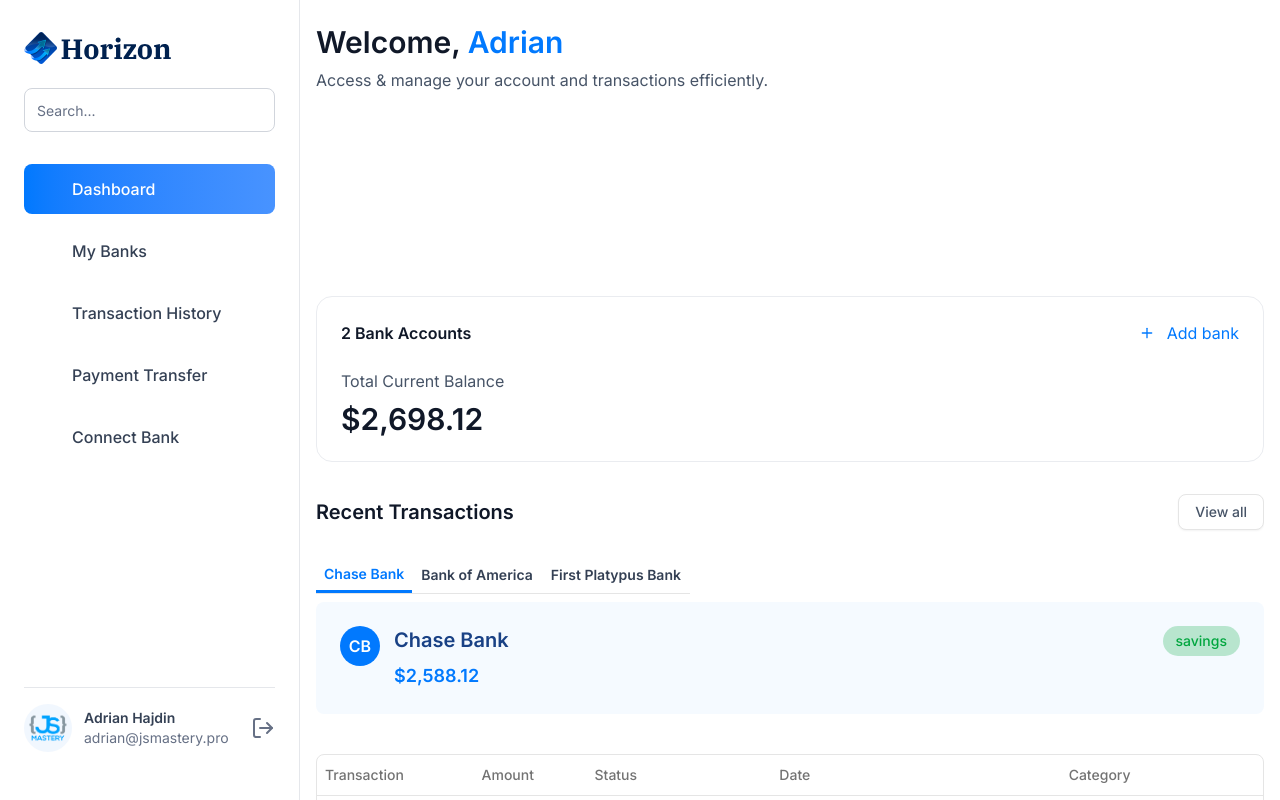
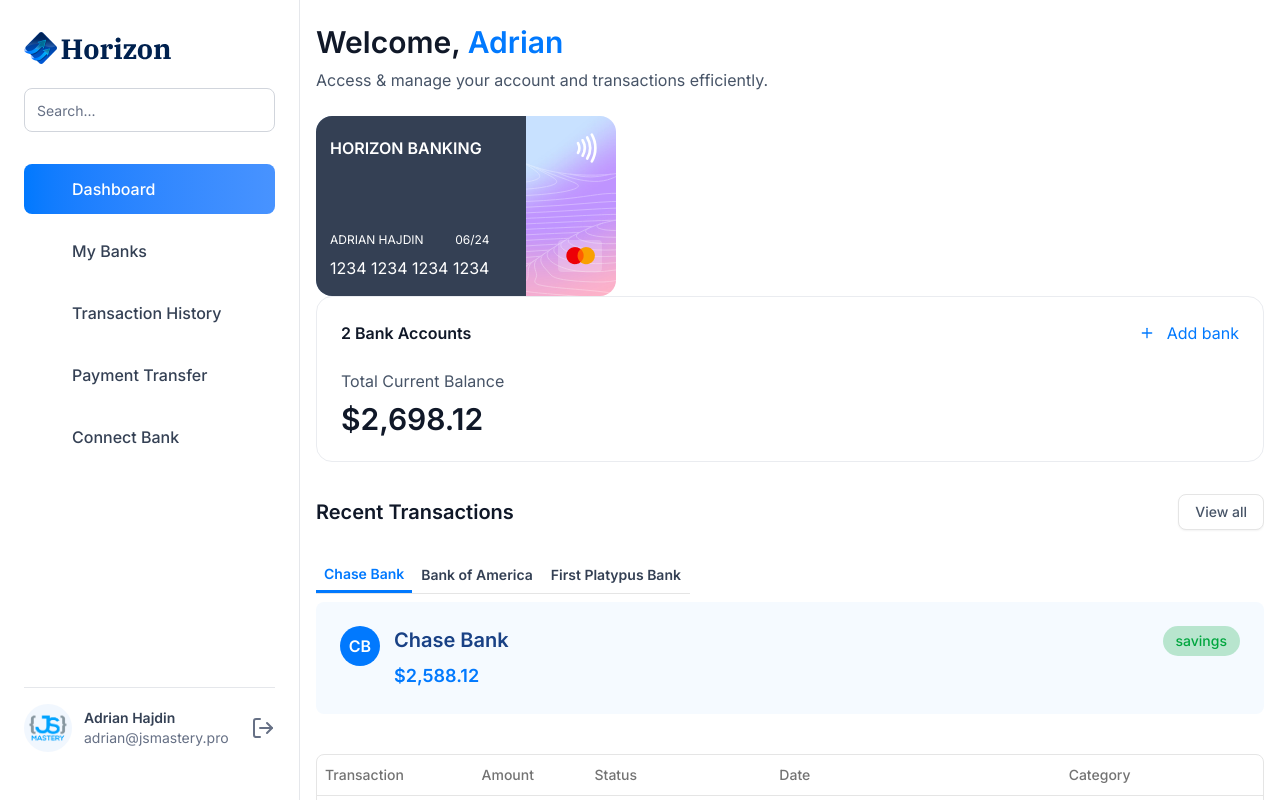
Before and after one commit to Atimscreative/horizon, a React (Vite) app: page /dashboard in a window 1280 px wide. Shown: the top 800 px of the page. Built offline with nearby package versions, Linux system fonts and the light colour scheme; no server answers; some icons are missing.

Commit message:
Credit card component added

```diff
--- a/src/components/widgets/card.tsx
+++ b/src/components/widgets/card.tsx
@@ -1,3 +1,78 @@
-export default function Card() {
-  return <div className="h-[180px] w-[300px] rounded-3xl bg"></div>;
+import { cn } from "@/lib/utils";
+import { Copy, Nfc } from "lucide-react";
+
+type Props = {
+  canCopyDetails?: boolean;
+  colorType?: "A" | "B" | "C";
+  cardType: "mastercard" | "visa" | "verve";
+};
+
+const cardColor = (type: "A" | "B" | "C") => {
+  switch (type) {
+    case "A":
+      return "bg-[url(src/assets/Lines.svg),linear-gradient(#0179fe,#4893ff)]";
+    case "B":
+      return "bg-[url(src/assets/Lines.svg),linear-gradient(#5E37FF,#4e2cd3)]";
+    case "C":
+      return "bg-[url(src/assets/Lines.svg),url(src/assets/gradientbg.jpg)] bg-cover after:absolute after:top-0 after:left-0 after:z-0 after:block after:h-full after:w-[70%] after:bg-[#344054]";
+  }
+};
+
+const getCardType = (cardType: "mastercard" | "visa" | "verve") => {
+  switch (cardType) {
+    case "mastercard":
+      return <img src="/src/assets/mastercard.png" alt={cardType} />;
+    case "visa":
+      return <img src="/src/assets/visa-logo.png" alt={cardType} />;
+    case "verve":
+      return <img src="/src/assets/visa-logo.png" alt={cardType} />;
+
+    default:
+      break;
+  }
+};
+
+export default function Card({
+  canCopyDetails = false,
+  colorType = "C",
+  cardType = "mastercard",
+}: Props) {
+  return (
+    <div
+      className={cn(
+        "relative flex h-[180px] w-[300px] flex-col justify-between overflow-hidden rounded-2xl px-3.5 py-4",
+        cardColor(colorType),
+      )}
+    >
+      <div className="flex items-center justify-between">
+        <div className="relative z-[1] font-semibold text-white uppercase">
+          Horizon Banking
+        </div>
+        <div>
+          {canCopyDetails ? (
+            <span className="inline-flex h-6 w-6 cursor-pointer items-center justify-center rounded-[4px] bg-[#FFFFFF4D]">
+              <Copy size={14} color="#fff" />
+            </span>
+          ) : (
+            <Nfc size={32} color="#fff" />
+          )}
+        </div>
+      </div>
+
+      <div className="relative z-[1] flex items-center justify-between">
+        <div>
+          <div className="flex items-center justify-between">
+            <span className="text-xs text-white uppercase">Adrian Hajdin</span>
+            <span className="text-xs text-white">06/24</span>
+          </div>
+          <div className="mt-2 text-white">1234 1234 1234 1234</div>
+        </div>
+        <div>
+          <div className="inline-flex h-8 w-11 items-center justify-center rounded-[4px] bg-white/20">
+            {getCardType(cardType)}
+          </div>
+        </div>
+      </div>
+    </div>
+  );
 }
```
Also changed, not shown: src/assets/mastercard.png (added), src/assets/visa-logo.png (added).
